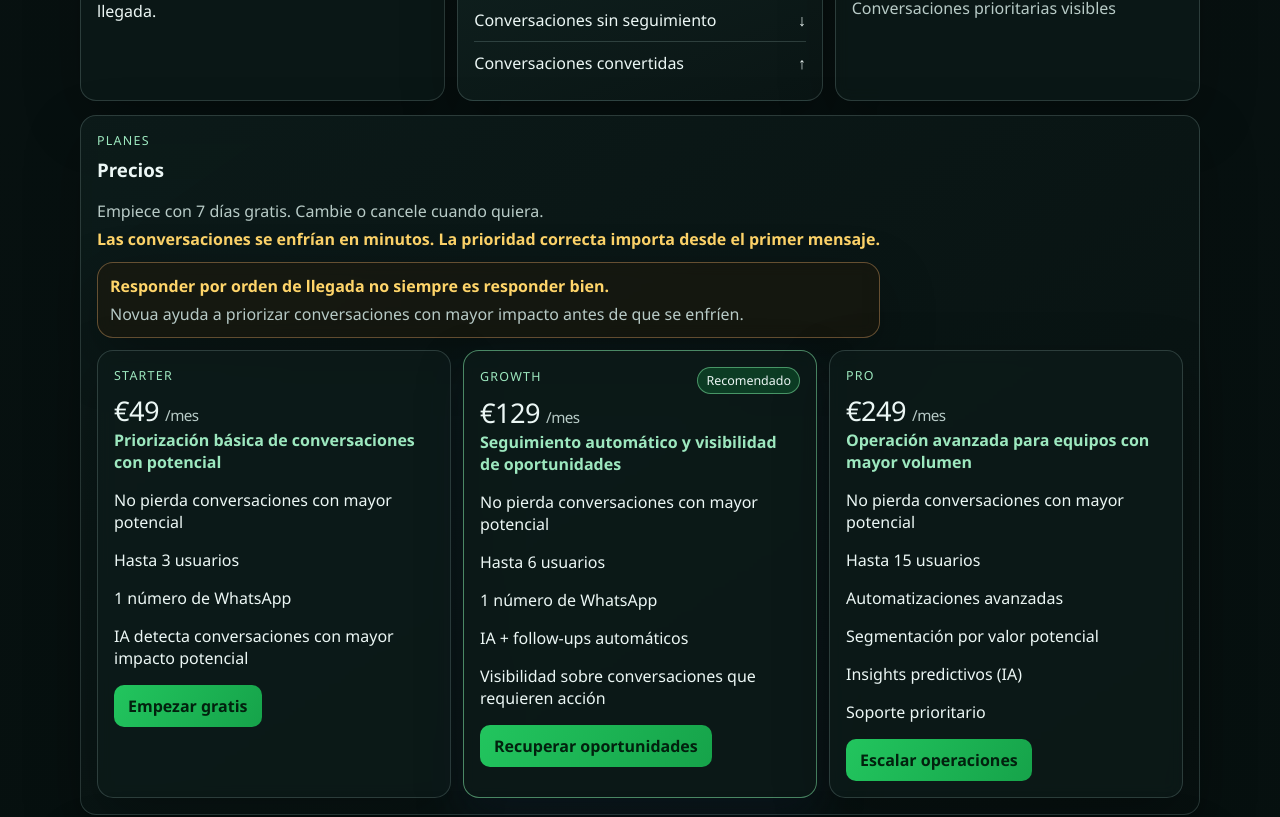
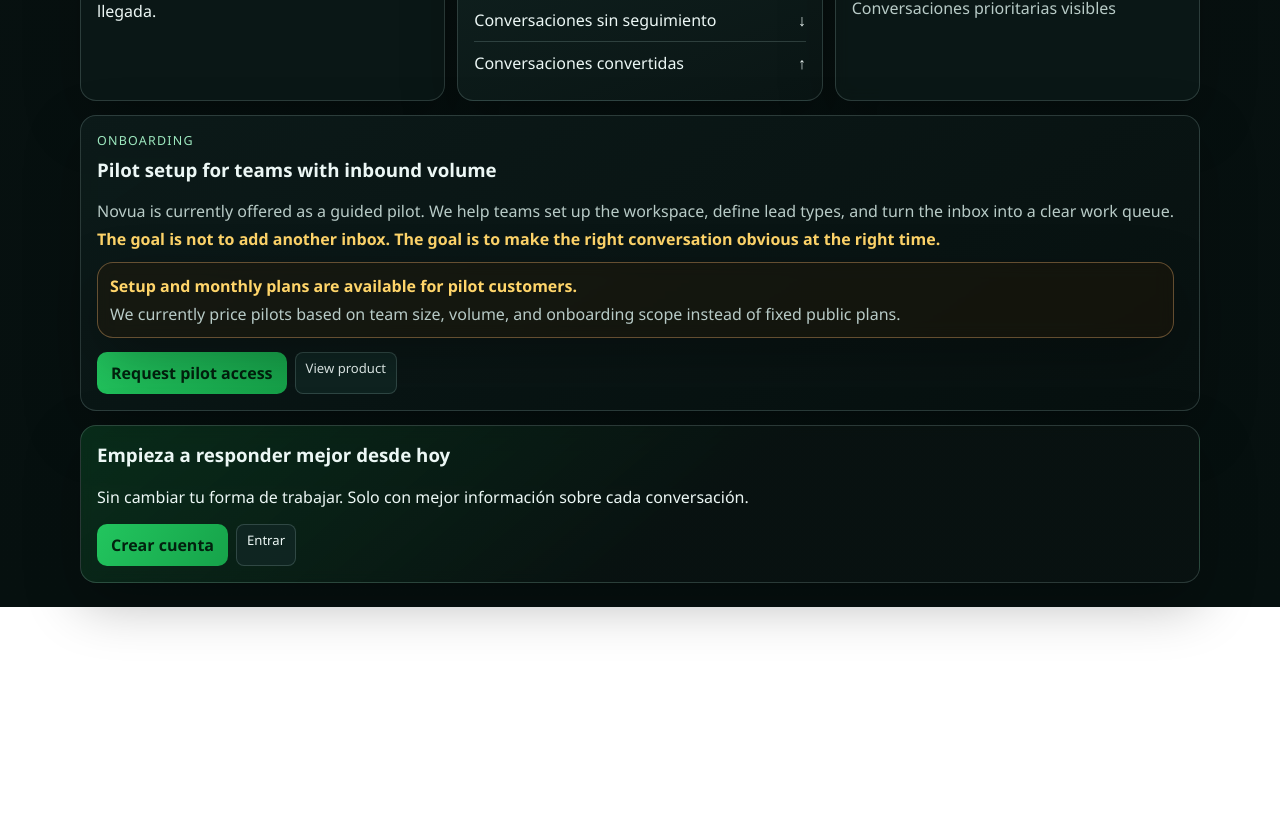
Before and after one commit to iveteamorim/ai-ops-inbox, a Next.js app: page / in a window 1280 px wide. Shown: the part 780-1597 px from the top of the page. After the commit the page ends 1387 px from the top, so only its background shows below. Built offline with nearby package versions, Linux system fonts and the light colour scheme; no server answers.

Commit message:
refactor: replace public pricing with guided pilot landing copy

```diff
--- a/src/app/page.tsx
+++ b/src/app/page.tsx
@@ -1,10 +1,8 @@
 "use client";
 import Image from "next/image";
 import Link from "next/link";
-import { useEffect, useMemo, useState } from "react";
 import { MarketingNav } from "@/components/MarketingNav";
 import { useI18n } from "@/components/i18n/LanguageProvider";
-import { detectBrowserCurrency, type Currency } from "@/lib/i18n/currency";
 
 const trustBrands = [
   { name: "Cliniq+", src: "/logos/cliniq.svg" },
@@ -19,25 +17,6 @@
 
 export default function LandingPage() {
   const { t } = useI18n();
-  const [currency, setCurrency] = useState<Currency>("EUR");
-
-  useEffect(() => {
-    const stored = window.localStorage.getItem("pricing_currency");
-    if (stored === "BRL" || stored === "EUR") {
-      setCurrency(stored);
-      return;
-    }
-
-    setCurrency(detectBrowserCurrency());
-  }, []);
-
-  const prices = useMemo(
-    () =>
-      currency === "BRL"
-        ? { starter: "R$249", growth: "R$699", pro: "R$1299" }
-        : { starter: "€49", growth: "€129", pro: "€249" },
-    [currency],
-  );
 
   const decisionSignal = "8";
 
@@ -158,71 +137,31 @@
       <section className="card pricing-card" id="pricing" style={{ marginBottom: 14 }}>
         <div className="pricing-head">
           <div>
-            <p className="eyebrow">{t("pricing_eyebrow")}</p>
-<h3 style={{ marginTop: 0 }}>{t("pricing_title")}</h3>
-            <p className="subtitle">{t("pricing_subtitle")}</p>
-            <p className="pricing-urgency">{t("pricing_urgency")}</p>
+            <p className="eyebrow">Onboarding</p>
+            <h3 style={{ marginTop: 0 }}>Pilot setup for teams with inbound volume</h3>
+            <p className="subtitle">
+              Novua is currently offered as a guided pilot. We help teams set up the workspace,
+              define lead types, and turn the inbox into a clear work queue.
+            </p>
+            <p className="pricing-urgency">
+              The goal is not to add another inbox. The goal is to make the right conversation obvious at the right time.
+            </p>
             <article className="pricing-pain card" style={{ marginTop: 12 }}>
-              <p className="warn" style={{ margin: 0 }}>{t("pricing_pain_title")}</p>
-              <p className="subtitle" style={{ marginTop: 6 }}>{t("pricing_pain_text")}</p>
+              <p className="warn" style={{ margin: 0 }}>Setup and monthly plans are available for pilot customers.</p>
+              <p className="subtitle" style={{ marginTop: 6 }}>
+                We currently price pilots based on team size, volume, and onboarding scope instead of fixed public plans.
+              </p>
             </article>
           </div>
         </div>
 
-        <div className="grid cols-3">
-          <article className="card">
-            <p className="eyebrow">{t("pricing_starter")}</p>
-            <p className="kpi">
-              {prices.starter}
-              <span className="pricing-month">{t("pricing_month")}</span>
-            </p>
-            <p className="pricing-value-line">{t("pricing_starter_recovery")}</p>
-            <p>{t("pricing_no_miss")}</p>
-            <p>{t("pricing_users_3")}</p>
-            <p>{t("pricing_whatsapp")}</p>
-            <p>{t("pricing_ai_detect")}</p>
-            <Link className="button" href="/signup">
-              {t("pricing_cta_starter")}
-            </Link>
-          </article>
-
-          <article className="card pricing-highlight">
-            <div className="pricing-plan-head">
-              <p className="eyebrow">{t("pricing_growth")}</p>
-              <span className="badge score-high">{t("pricing_growth_badge")}</span>
-            </div>
-            <p className="kpi">
-              {prices.growth}
-              <span className="pricing-month">{t("pricing_month")}</span>
-            </p>
-            <p className="pricing-value-line">{t("pricing_growth_recovery")}</p>
-            <p>{t("pricing_no_miss")}</p>
-            <p>{t("pricing_users_6")}</p>
-            <p>{t("pricing_whatsapp")}</p>
-            <p>{t("pricing_ai_full")}</p>
-            <p>{t("pricing_money_loss")}</p>
-            <Link className="button" href="/signup">
-              {t("pricing_cta_growth")}
-            </Link>
-          </article>
-
-          <article className="card">
-            <p className="eyebrow">{t("pricing_pro")}</p>
-            <p className="kpi">
-              {prices.pro}
-              <span className="pricing-month">{t("pricing_month")}</span>
-            </p>
-            <p className="pricing-value-line">{t("pricing_pro_recovery")}</p>
-            <p>{t("pricing_no_miss")}</p>
-            <p>{t("pricing_users_15")}</p>
-            <p>{t("pricing_automations_adv")}</p>
-            <p>{t("pricing_lead_value_segment")}</p>
-            <p>{t("pricing_predictive_insights")}</p>
-            <p>{t("pricing_support_priority")}</p>
-            <Link className="button" href="/signup">
-              {t("pricing_cta_pro")}
-            </Link>
-          </article>
+        <div className="actions" style={{ marginTop: 14 }}>
+          <Link className="button" href="/signup">
+            Request pilot access
+          </Link>
+          <Link className="mini-button" href="/login">
+            View product
+          </Link>
         </div>
       </section>
 
```
